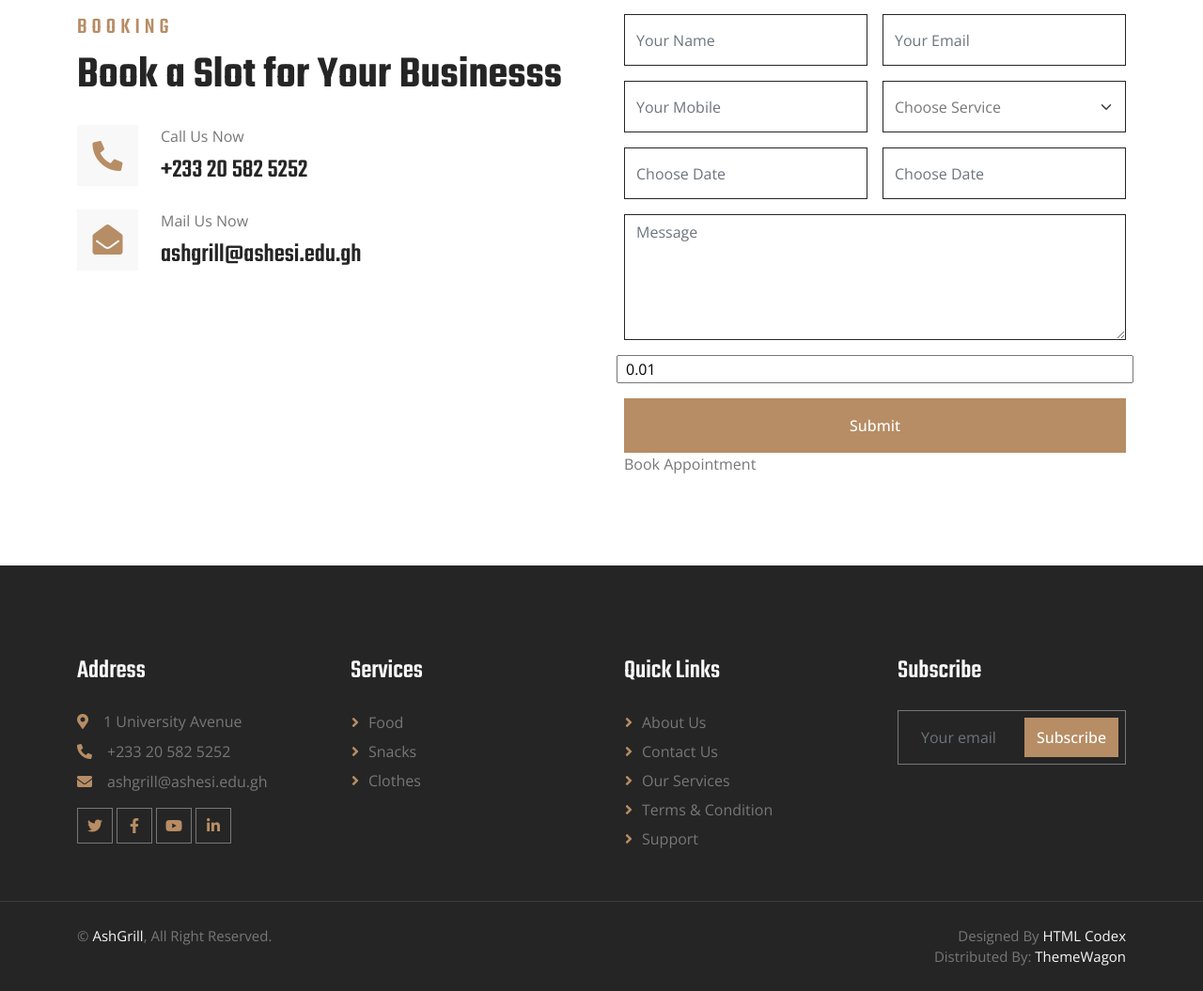
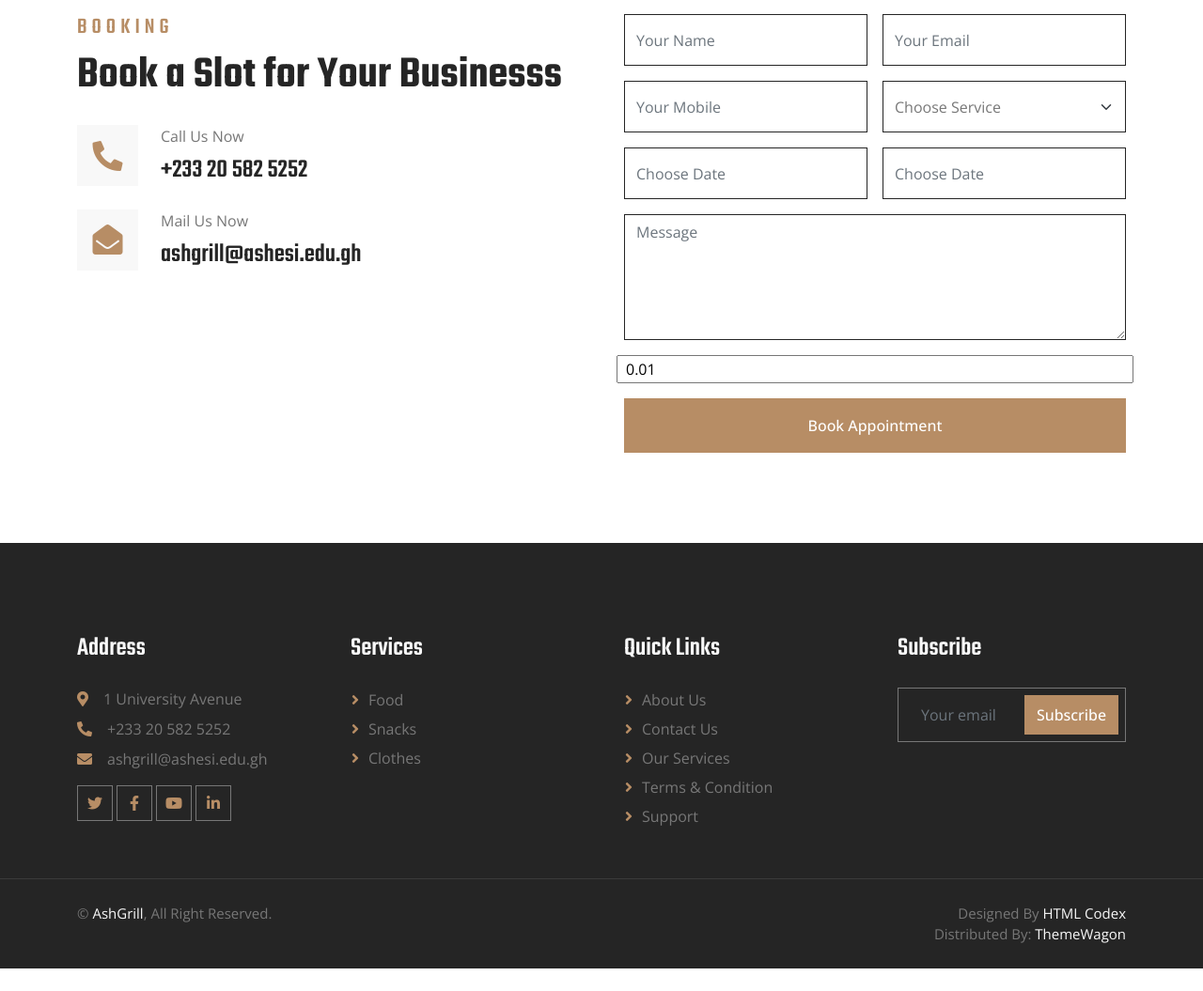
Before and after one commit to 678Elaine/Ashgrillteam, a PHP site: page /View/booking.php in a window 1280 px wide. Shown: the part 517-1572 px from the top of the page at 94% size. After the commit the page ends 1548 px from the top, so only its background shows below. Run offline with PHP 8.4, Linux system fonts and the light colour scheme; some libraries are stand-ins or nearby versions.

Commit message:
Update booking.php

```diff
--- a/View/booking.php
+++ b/View/booking.php
@@ -190,7 +190,7 @@
 
                         <input type="payment" name="payment" placeholder="Payment" id="amount" value="0.01" required></br>
                         <div class="col-12">
-                            <input class="btn btn-primary w-100 py-3" type="submit" onclick="payWithPaystack()">Book Appointment</input>
+                            <button class="btn btn-primary w-100 py-3" type="submit" onclick="payWithPaystack()">Book Appointment</input>
                         </div>
 
 
```
